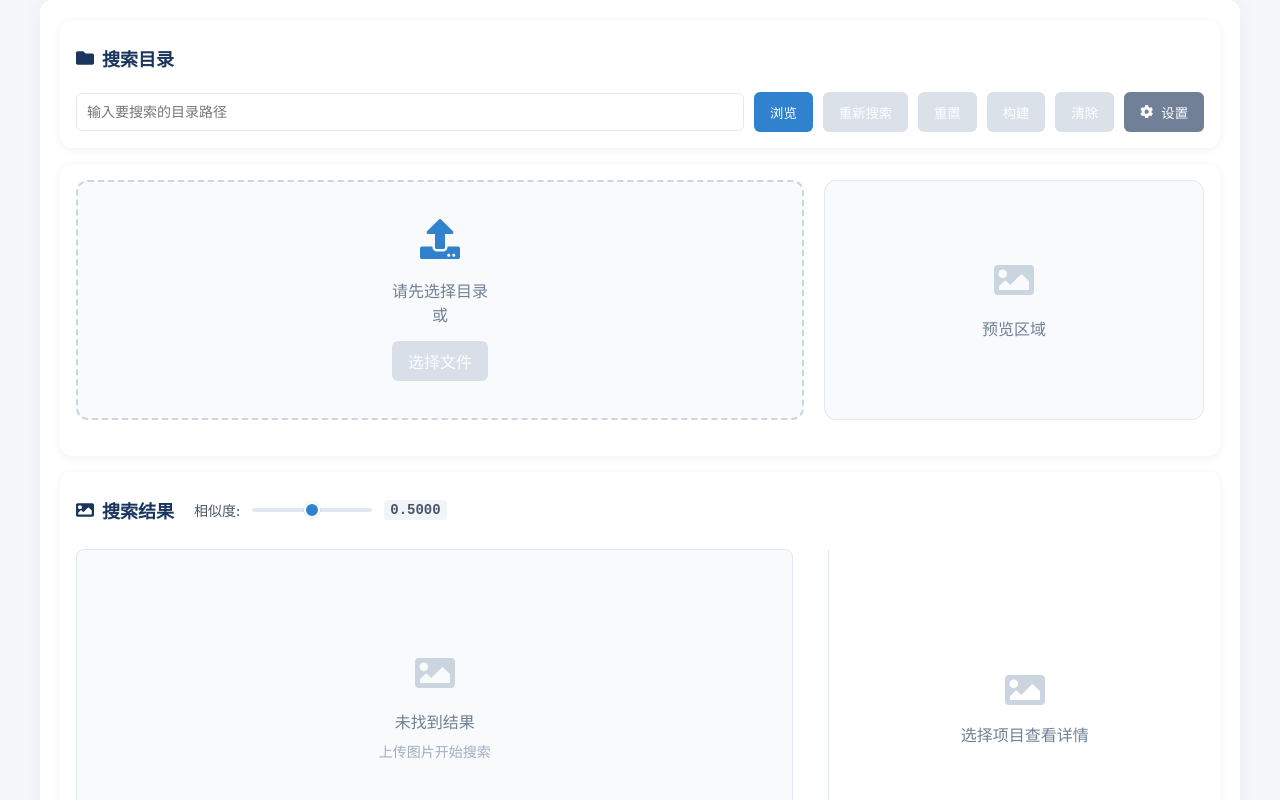
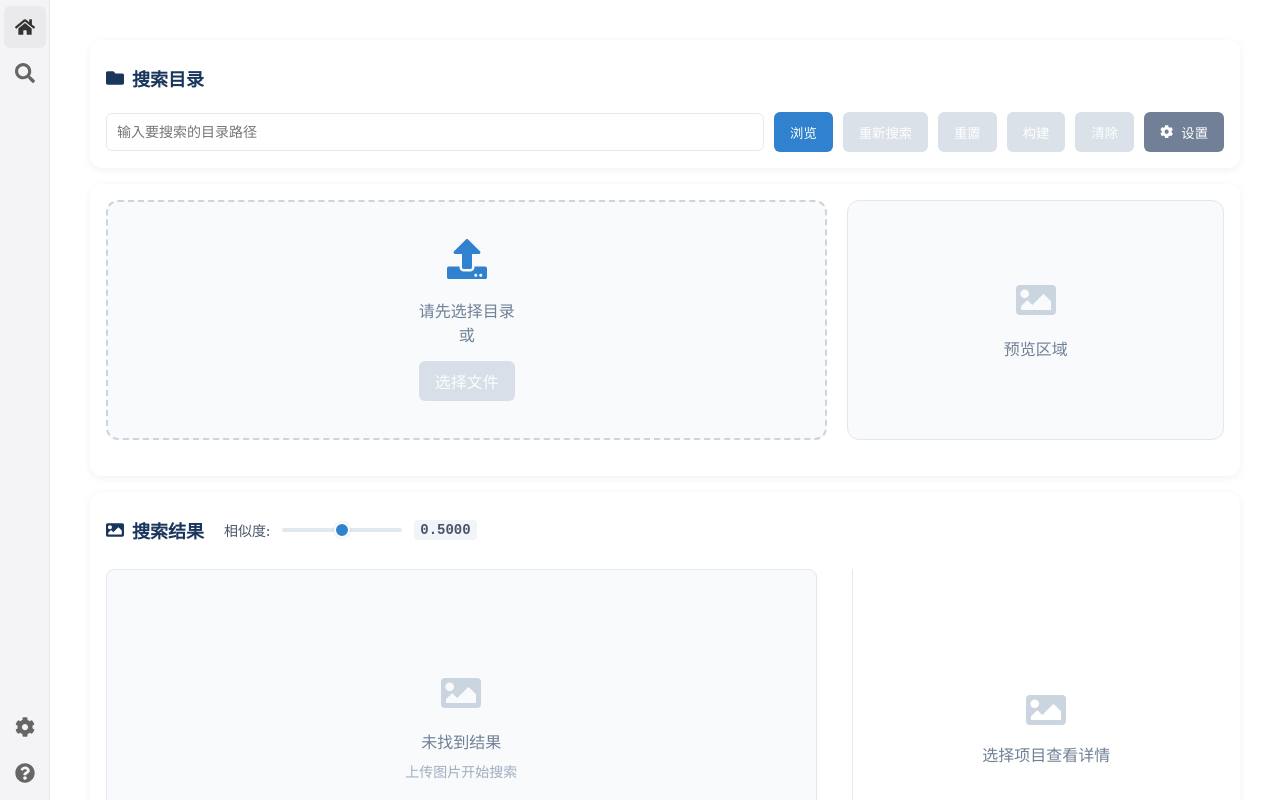
Before and after one commit to hofens/iconfinder, a React (Create React App) app: page / in a window 1280 px wide. Shown: the top 800 px of the page. Built offline with nearby package versions, Linux system fonts and the light colour scheme.

Commit message:
增加侧边栏

```diff
--- a/src/App.css
+++ b/src/App.css
@@ -7,16 +7,76 @@ body {
 }
 
 .App {
-  padding: 20px;
-  height: 960px;
-  margin: 0 auto;
+  display: flex;
+  height: 100vh;
   background-color: #ffffff;
-  box-shadow: 0 0 20px rgba(0,0,0,0.05);
+}
+
+.sidebar {
+  width: 50px;
+  background-color: #f4f4f6;
   display: flex;
   flex-direction: column;
-  width: 100%;
-  max-width: 1200px;
-  border-radius: 12px;
+  border-right: 1px solid rgba(0, 0, 0, 0.06);
+}
+
+.sidebar-section {
+  display: flex;
+  flex-direction: column;
+  padding: 4px;
+}
+
+.sidebar-item {
+  width: 42px;
+  height: 42px;
+  display: flex;
+  align-items: center;
+  justify-content: center;
+  color: #666;
+  cursor: pointer;
+  border-radius: 6px;
+  margin: 2px 0;
+  position: relative;
+}
+
+.sidebar-item:hover {
+  background-color: rgba(0, 0, 0, 0.04);
+  color: #333;
+}
+
+.sidebar-item.active {
+  background-color: rgba(0, 0, 0, 0.04);
+  color: #333;
+}
+
+.sidebar-item .tooltip {
+  position: absolute;
+  left: 100%;
+  top: 50%;
+  transform: translateY(-50%);
+  background-color: rgba(0, 0, 0, 0.8);
+  color: white;
+  padding: 4px 8px;
+  border-radius: 4px;
+  font-size: 12px;
+  white-space: nowrap;
+  margin-left: 8px;
+  opacity: 0;
+  visibility: hidden;
+  transition: all 0.2s ease;
+  pointer-events: none;
+}
+
+.sidebar-item:hover .tooltip {
+  opacity: 1;
+  visibility: visible;
+}
+
+.main-content {
+  flex: 1;
+  padding: 20px;
+  overflow-y: auto;
+  background-color: #ffffff;
 }
 
 .container {
--- a/src/App.js
+++ b/src/App.js
@@ -1,6 +1,6 @@
 import React, {useEffect, useState} from 'react';
 import './App.css';
-import {FaCog, FaFolder, FaImage, FaUpload} from 'react-icons/fa';
+import {FaCog, FaFolder, FaImage, FaUpload, FaSearch, FaInfoCircle, FaHome, FaQuestionCircle} from 'react-icons/fa';
 import {locales} from './locales';
 
 function App() {
@@ -25,6 +25,7 @@ function App() {
   const [showImagePreview, setShowImagePreview] = useState(false);
   const [previewImageUrl, setPreviewImageUrl] = useState(null);
   const [language, setLanguage] = useState('zh');
+  const [activeSection, setActiveSection] = useState('home');
 
   // Ensure ipcRenderer is available
 
@@ -776,8 +777,50 @@ function App() {
     setShowImagePreview(true);
   };
 
+  const renderSidebar = () => {
+    return (
+      <div className="sidebar">
+        <div className="sidebar-section">
+          <div
+            className={`sidebar-item ${activeSection === 'home' ? 'active' : ''}`}
+            onClick={() => setActiveSection('home')}
+          >
+            <FaHome size={20} />
+            <span className="tooltip">首页</span>
+          </div>
+          <div
+            className={`sidebar-item ${activeSection === 'search' ? 'active' : ''}`}
+            onClick={() => setActiveSection('search')}
+          >
+            <FaSearch size={20} />
+            <span className="tooltip">搜索</span>
+          </div>
+        </div>
+
+        <div className="sidebar-section" style={{ marginTop: 'auto' }}>
+          <div
+            className={`sidebar-item ${activeSection === 'settings' ? 'active' : ''}`}
+            onClick={() => setActiveSection('settings')}
+          >
+            <FaCog size={20} />
+            <span className="tooltip">设置</span>
+          </div>
+          <div
+            className={`sidebar-item ${activeSection === 'help' ? 'active' : ''}`}
+            onClick={() => setActiveSection('help')}
+          >
+            <FaQuestionCircle size={20} />
+            <span className="tooltip">帮助</span>
+          </div>
+        </div>
+      </div>
+    );
+  };
+
   return (
     <div className="App">
+      {renderSidebar()}
+      <div className="main-content">
         <div className="container" style={{ display: 'flex' }}>
           <div className="main-content" style={{ flex: 1 }}>
             <div className="container">
@@ -994,6 +1037,7 @@ function App() {
             </div>
           </div>
         </div>
+      </div>
       {progressOverlay}
       {settingsModal}
       {imagePreviewModal}
```
Lines whose indentation alone changed are shown as unchanged.
